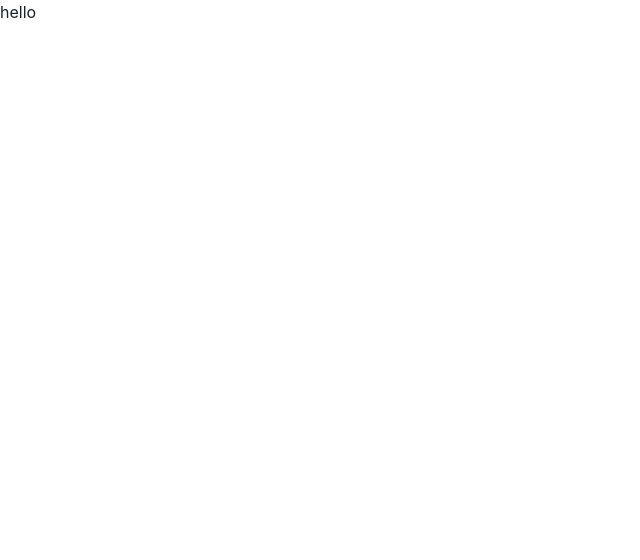
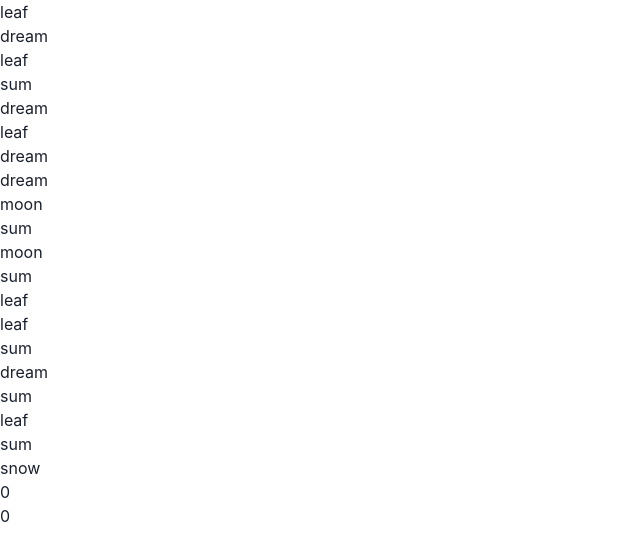
Before and after one commit to dyekv/azul-offline, a React (Create React App) app: page / in a window 1280 px wide. Shown: the top 560 px of the page, without its empty margins (0-640 px from the left). Built offline with nearby package versions, Linux system fonts and the light colour scheme.

Commit message:
game initialize

```diff
--- a/src/App.tsx
+++ b/src/App.tsx
@@ -1,13 +1,64 @@
 import React,{useState,useEffect} from 'react';
 import './App.css';
+import {Game,Table,Group,Tile,SelectedTile} from './interfaces'
+import {initializedGame,makeRandomGroup,makeRandomTable} from './gameFunctions'
 
-import {Box} from '@chakra-ui/react'
+// import {Box} from '@chakra-ui/react'
+
 
 function App() {
+
+  const [game,setGame] = useState<Game>(initializedGame())
+  const [selectedTile,setSelectedTile] = useState<SelectedTile>()
+
   return (
-    <Box>
-      hello
-    </Box>
+    <div className="game-wrapper">
+      <div className="tables-wrapper">
+        {game.table.groups.map((group,tableIdx) => {
+          return <div key={tableIdx} className={"table-"+(tableIdx+1)}>{group.map((tile,tileIdx) => {
+            const isSelectedTile = selectedTile?.tableIdx === tableIdx && selectedTile.tileIdx === tileIdx
+            return <div
+              className="tile"
+              key={tileIdx}
+              style={isSelectedTile ? {color:'red'} : undefined}
+              onClick={()=>setSelectedTile({tableIdx,tileIdx})}
+            >
+              {tile}
+            </div>
+          })}</div>
+        })}
+      </div>
+      <div className="players-wrapper">
+        {game.players.map((player,idx)=>{
+          return <div key={idx} className="player">
+            <div className="point">{player.point}</div>
+            <div className="work">
+              {player.work.map((line,idx)=>{
+                return <div className="line" key={idx}>
+                  {line.map((tile,idx)=>{
+                    return <div className="tile" key={idx}>{tile}</div>
+                  })}
+                </div>
+              })}
+            </div>
+            <div className="over">
+              {player.over.map((tile,idx)=>{
+                  return <div className="tile" key={idx}>{tile}</div>
+                })}
+            </div>
+            <div className="board">
+              {player.board.map((line,idx)=>{
+                return <div className="line" key={idx}>
+                  {line.map((tile,idx)=>{
+                    return <div className="tile" key={idx}>{tile}</div>
+                  })}
+                </div>
+              })}
+            </div>
+          </div>
+        })}
+      </div>
+    </div>
   );
 }
 
--- /dev/null
+++ b/src/gameFunctions.ts
@@ -0,0 +1,48 @@
+import {Game,Table,Group,Tile,Player,SelectedTile} from './interfaces'
+
+export const makeRandomGroup = ():Group => {
+    const tiles = ['sum','moon','snow','leaf','dream'];
+    const group = [...Array(4)].map(()=>{
+        // 0~4の乱数を生成
+        const random = Math.floor(Math.random() * 5)
+        return tiles[random] as Tile
+    })
+    return group
+}
+
+const makeInitializedPlayer = (countPlayer:number):Player[] => {
+    return [...Array(countPlayer)].map(()=>{
+        return{
+            work:[...Array(5)].map(()=>[]),
+            board:[...Array(5)].map(()=>[]),
+            over:[],
+            point:0
+        }
+    })
+}
+
+export const makeRandomTable = ():Table => {
+    const center:Tile[] = ['first'];
+    const groups = [...Array(5)].map(()=>{
+        return makeRandomGroup()
+    })
+    return {groups,center}
+}
+
+export const initializedGame = ():Game => {
+    return {
+        players:makeInitializedPlayer(2),
+        table:makeRandomTable(),
+        nowPlaying:0
+    }
+}
+
+export const gameStep = (game:Game,selectedTile:SelectedTile):Game => {
+    const newGropus:Group[] = []
+    const newCenter:Tile[] = []
+    const newTable:Table = {
+        groups:newGropus,
+        center:newCenter
+    }
+    return {...game,table:newTable}
+}
--- a/src/interfaces.ts
+++ b/src/interfaces.ts
@@ -17,4 +17,10 @@ export interface Player {
     work:Line[]
     board:Line[]
     over:Tile[]
+    point:number
 }
+
+export interface SelectedTile {
+    tableIdx:number
+    tileIdx:number
+}
```
